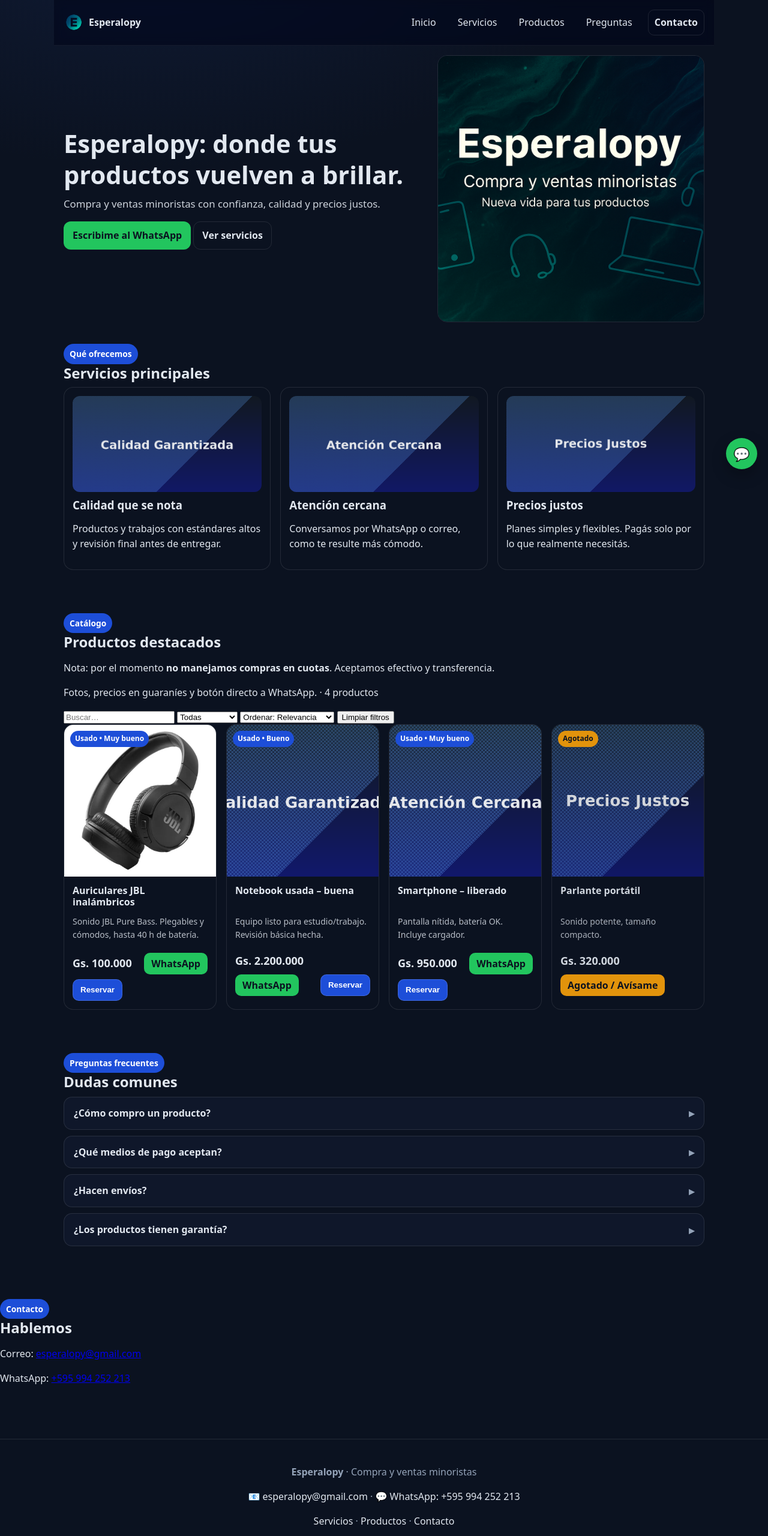
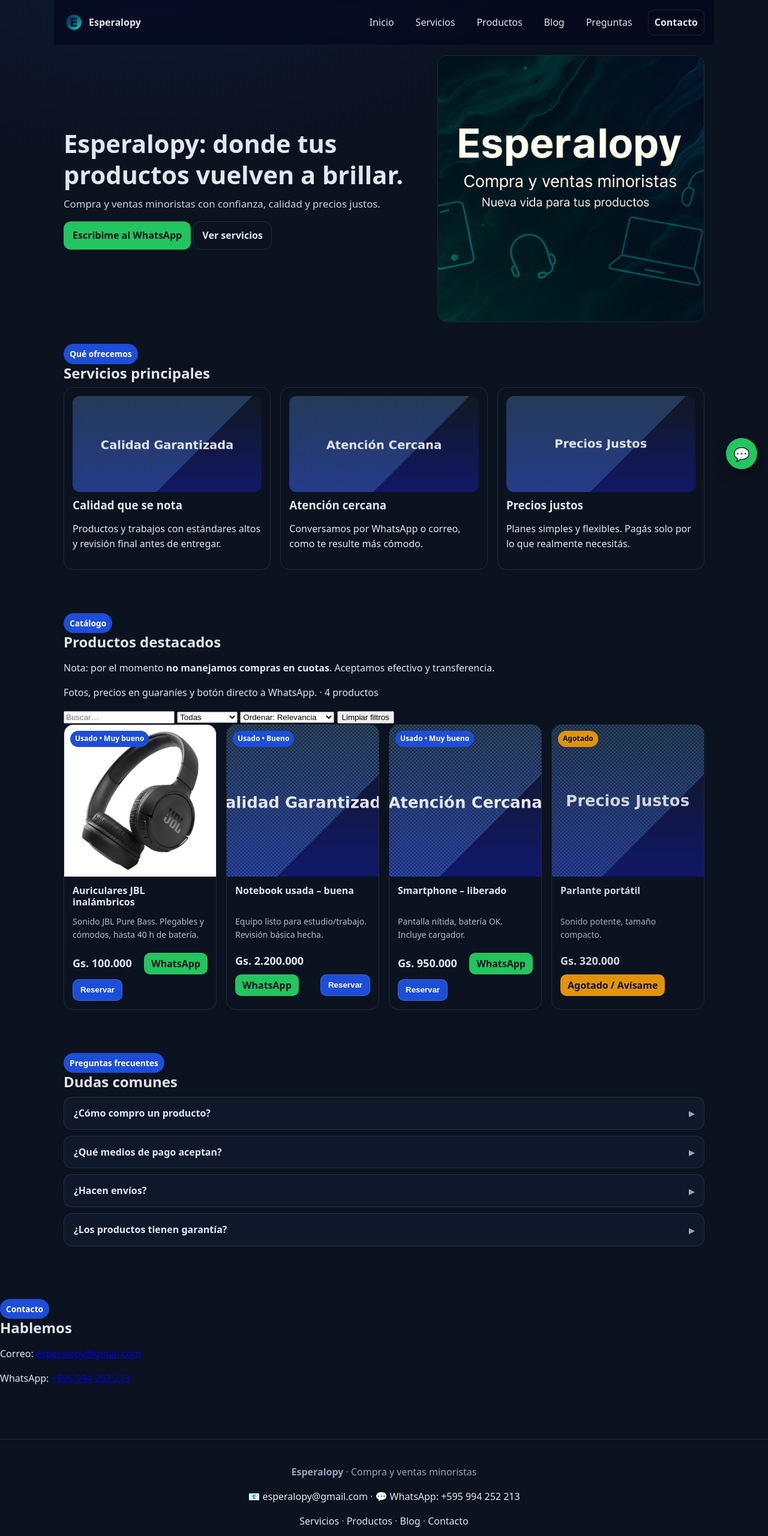
Before and after one commit to esperalopy/esperalopy.github.io, a plain HTML site: page index.html in a window 1280 px wide. Shown: the top 2560 px of the page at 60% size. Drawn offline with Linux system fonts and the light colour scheme.

Commit message:
Update index.html

```diff
--- a/index.html
+++ b/index.html
@@ -50,6 +50,7 @@
         <a href="#inicio">Inicio</a>
         <a href="#servicios">Servicios</a>
         <a href="#productos">Productos</a>
+        <a href="/blog.html">Blog</a>
         <a href="#faq">Preguntas</a>
         <a href="#contacto" class="btn secondary">Contacto</a>
       </div>
@@ -210,6 +211,7 @@
     <p>
       <a href="#servicios">Servicios</a> ·
       <a href="#productos">Productos</a> ·
+      <a href="/blog.html">Blog</a> ·
       <a href="#contacto">Contacto</a>
     </p>
     <p>© 2025 Esperalopy. Todos los derechos reservados.</p>
```
